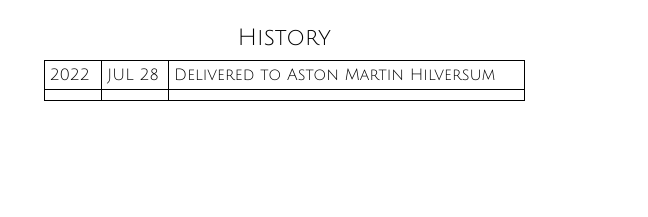
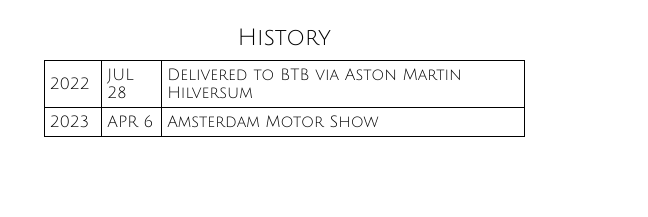
Before and after one commit to AstonMartinRegistry/website2, a plain HTML site: page valkyrie074.html in a window 1280 px wide. Shown: the part 663-880 px from the top of the page, 632-1280 px from the left. Drawn offline with Linux system fonts and the light colour scheme; a web font is replaced by a local one.

Commit message:
Update valkyrie074.html

```diff
--- a/valkyrie074.html
+++ b/valkyrie074.html
@@ -30,7 +30,7 @@
 
 
             <div class="box1">
-                <img src="https://scontent.xx.fbcdn.net/v/t1.15752-9/297583526_613646750336575_8699636977525631610_n.jpg?_nc_cat=109&ccb=1-7&_nc_sid=aee45a&_nc_ohc=0svof3r-62cAX9DSjfe&_nc_ad=z-m&_nc_cid=0&_nc_ht=scontent.xx&oh=03_AVIB0AL6yNkm23ppvg75zbsM3VSzSxJoFZ1vZHryDGMFIA&oe=6313F604" width=100% style="border: solid white 0.3vw" />
+                <img src="https://github.com/AstonMartinRegistry/website2/assets/101904790/914bb0f8-b8b2-4726-a8cd-d1621776cb9a" width=100% style="border: solid white 0.3vw" />
             </div>
             <div class="box1">
                 <div class="speccontainer">
@@ -132,12 +132,12 @@
                             <tr>
                                 <td>2022</td>
                                 <td>JUL 28</td>
-                                <td>Delivered to Aston Martin Hilversum</td>
+                                <td>Delivered to BTB via Aston Martin Hilversum</td>
                             </tr>
                             <tr>
-                                <td></td>
-                                <td></td>
-                                <td></td>
+                                <td>2023</td>
+                                <td>APR 6</td>
+                                <td>Amsterdam Motor Show</td>
                             </tr>
                         </table>
                     </div>
```
